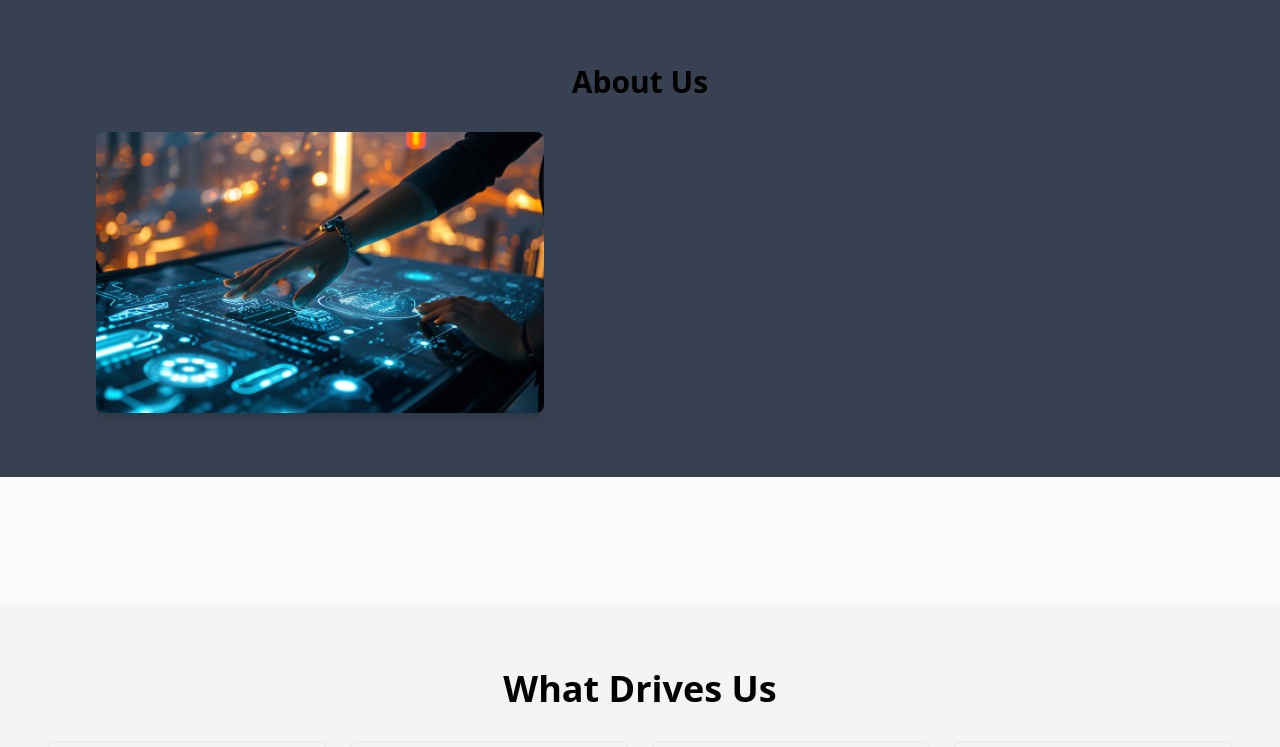
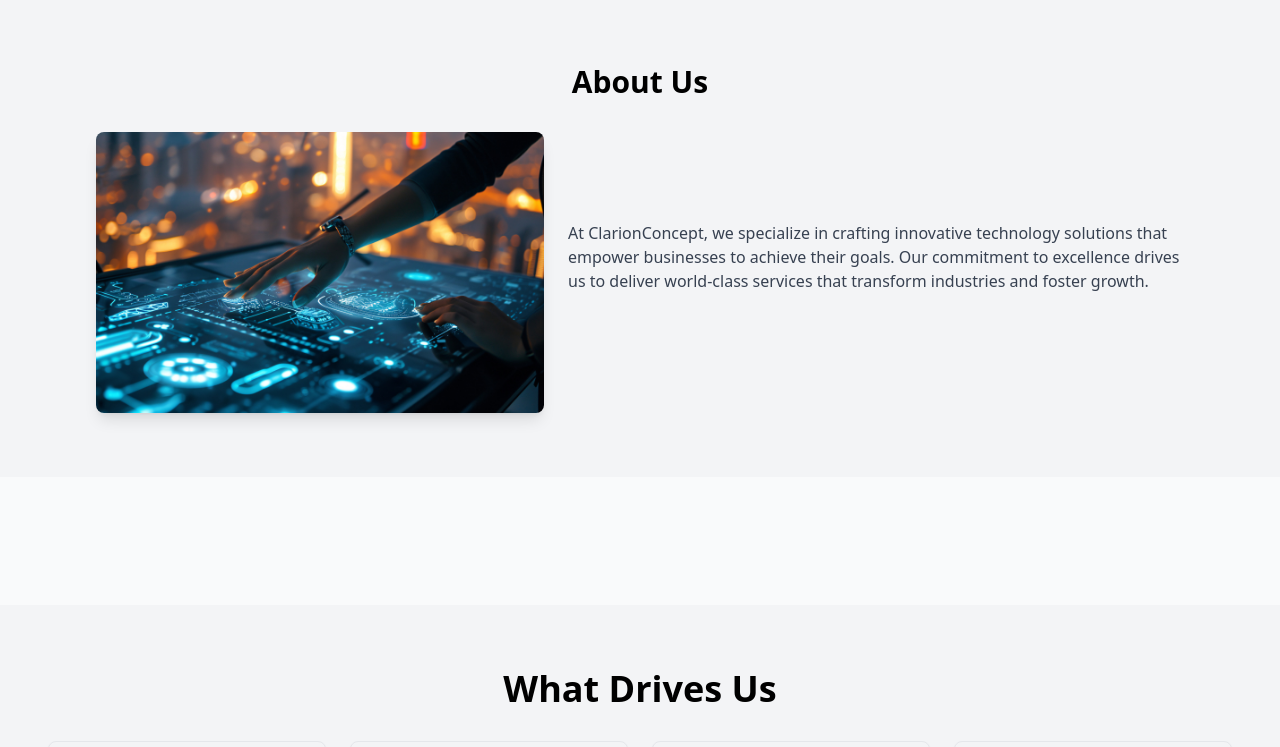
Before and after one commit to Zikam1/CCTS, a Nuxt app: page /about in a window 1280 px wide. Shown: the top 747 px of the page. Built offline with nearby package versions, Linux system fonts and the light colour scheme.

Commit message:
feat:added the about page

```diff
--- a/pages/about.vue
+++ b/pages/about.vue
@@ -1,5 +1,5 @@
 <template>
-    <section class="bg-gray-700 py-16">
+    <section class="bg-gray-100 py-16">
         <div class="container mx-auto px-6">
   <h2 class="text-3xl font-semibold text-center mb-8">About Us</h2>
   <div class="flex  space-x-6 flex-col md:flex-row items-center justify-center space-y-6 md:space-y-0 md:space-x-6">
```
